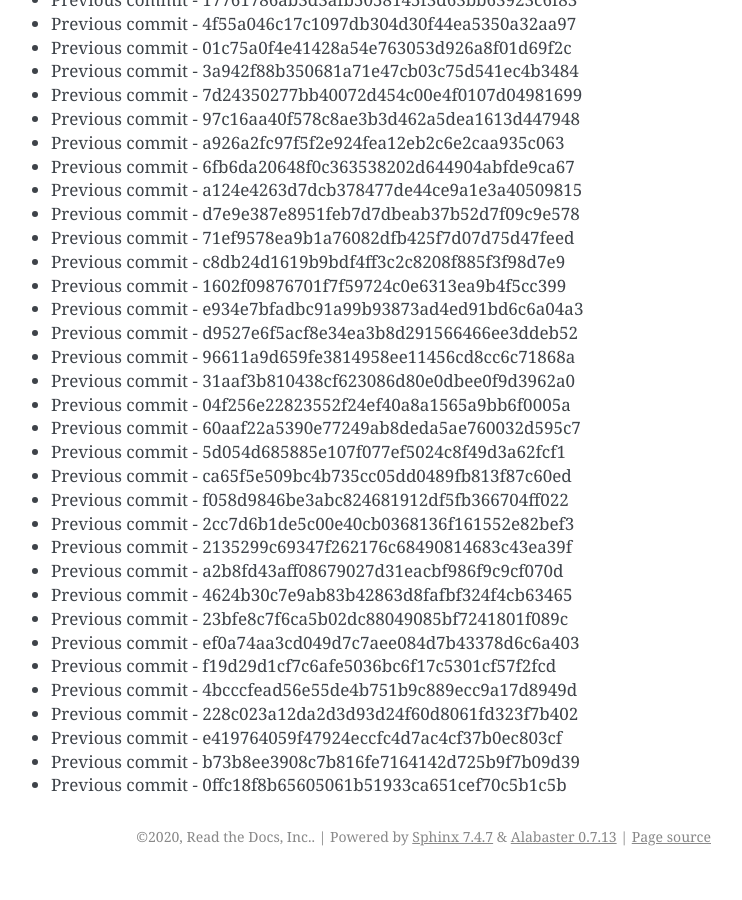
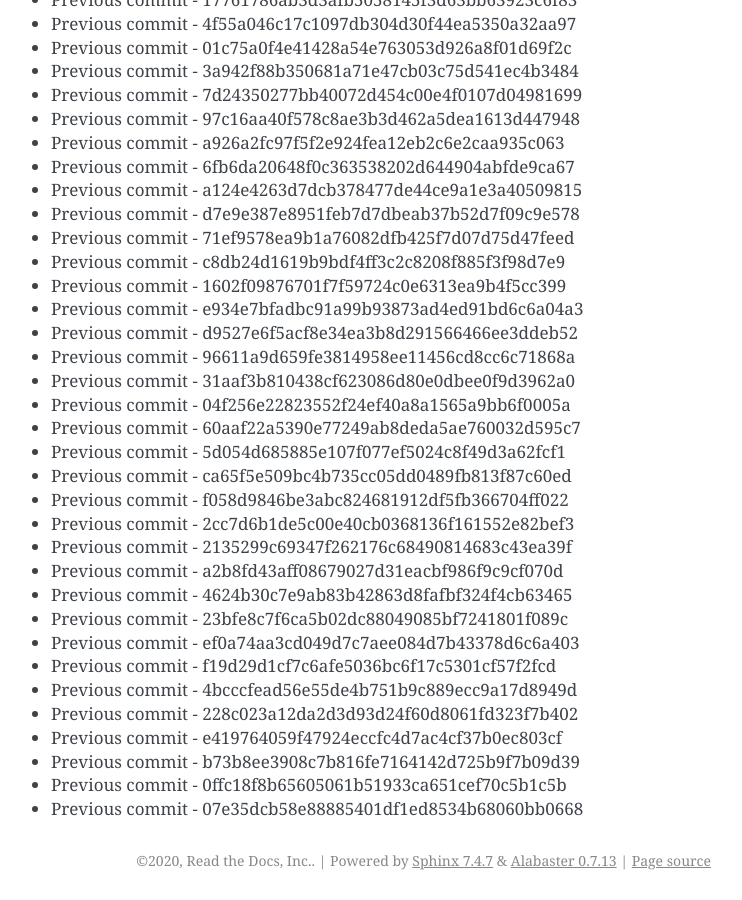
Before and after one commit to readthedocs/rtd-git-stresstest, a Sphinx documentation site: the page built from docs/updates.rst, in a window 1280 px wide and 900 px high, scrolled down 65502 px. Shown: the whole window, without its empty margins (399-1141 px from the left). Built offline with Sphinx 7.4.7, drawn with Linux system fonts in a browser that asks for light colours; before the commit the page ends 66378 px from its top, so only the background shows below that.

Commit message:
Generating commit from previous: 07e35dcb58e88885401df1ed8534b68060bb0668

```diff
--- a/docs/updates.rst
+++ b/docs/updates.rst
@@ -2784,3 +2784,4 @@ It can be tested for any performance characteristics.
 * Previous commit - e419764059f47924eccfc4d7ac4cf37b0ec803cf
 * Previous commit - b73b8ee3908c7b816fe7164142d725b9f7b09d39
 * Previous commit - 0ffc18f8b65605061b51933ca651cef70c5b1c5b
+* Previous commit - 07e35dcb58e88885401df1ed8534b68060bb0668
```
